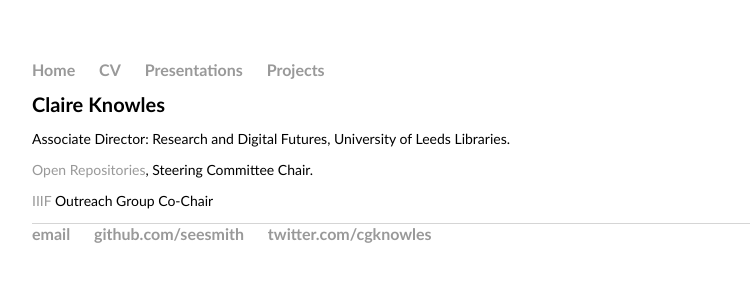
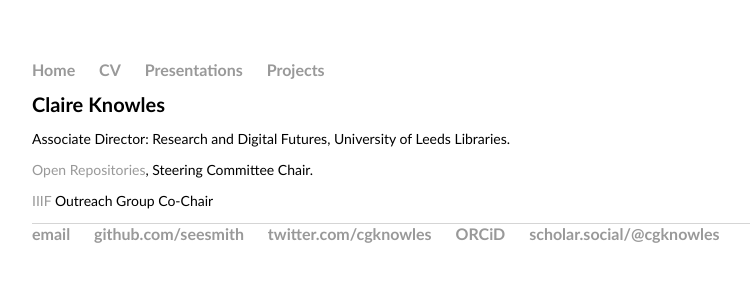
Before and after one commit to seesmith/seesmith.github.io, a Jekyll site: the page built from index.html, in a window 1280 px wide. Shown: the top 300 px of the page, without its empty margins (160-910 px from the left). Built offline with Jekyll 4.4.1, drawn with Linux system fonts in a browser that asks for light colours.

Commit message:
Update default.html

```diff
--- a/_layouts/default.html
+++ b/_layouts/default.html
@@ -25,6 +25,8 @@
 	        		<li><a href="mailto:cgknowles@gmail.com">email</a></li>
 	        		<li><a href="https://github.com/seesmith">github.com/seesmith</a></li>
 				<li><a href="https://twitter.com/cgknowles">twitter.com/cgknowles</a></li>
+				<li><a href="https://orcid.org/0000-0002-6969-7382">ORCiD</a></li>
+				<li><a href="https://scholar.social/@cgknowles">scholar.social/@cgknowles</a></li>
 				</ul>
 			</footer>
 		</body>
```
